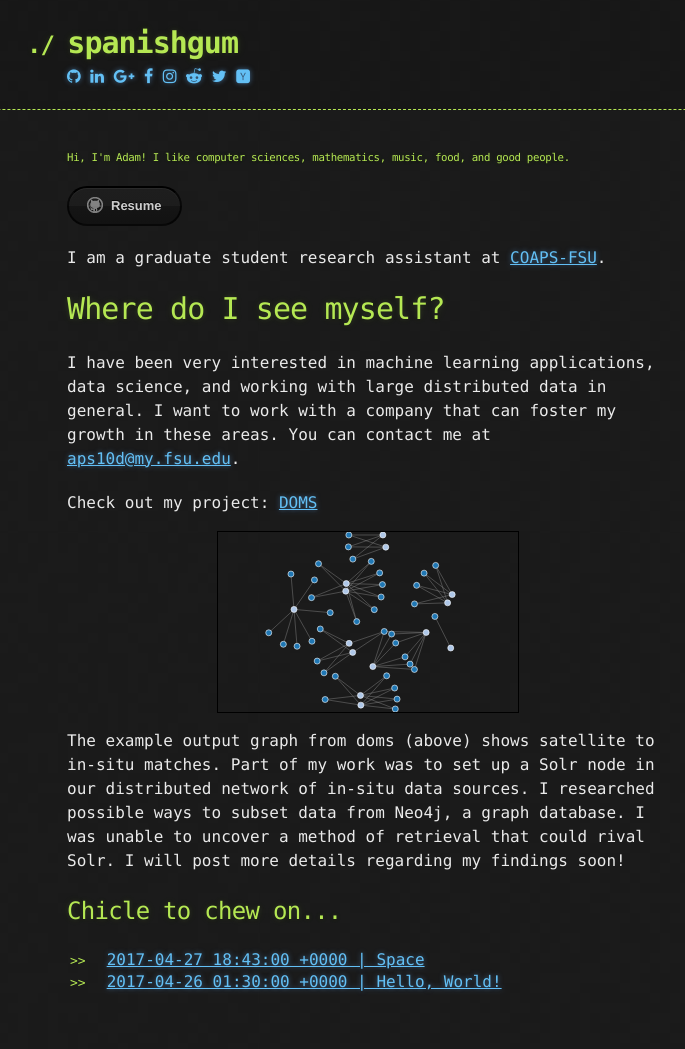
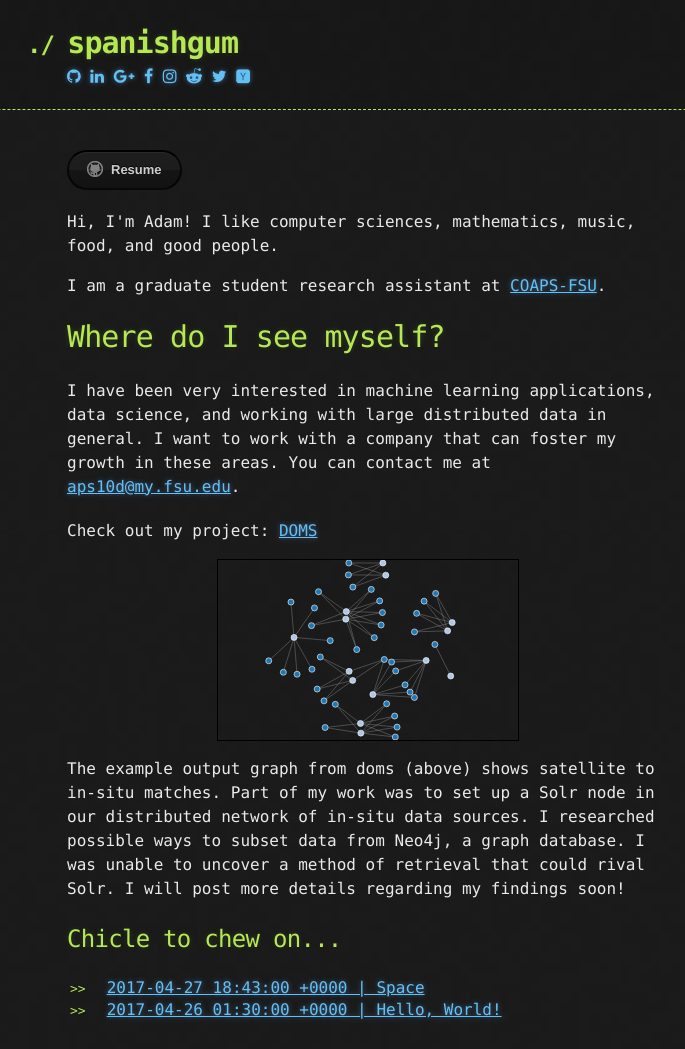
Before and after one commit to spanishgum/spanishgum.github.io, a Jekyll site: the page built from index.md, in a window 1280 px wide. Shown: the whole page, without its empty margins (273-958 px from the left). Built offline with Jekyll 4.4.1, drawn with Linux system fonts in a browser that asks for light colours; before the commit the page ends 1021 px from its top, so only the background shows below that.

Commit message:
moving stuff around from header to body in homepage

```diff
--- a/_layouts/default.html
+++ b/_layouts/default.html
@@ -24,18 +24,15 @@
 
 
         <div class="container">
-            <h6>{{ site.description | default: site.github.project_tagline }}</h6>
-
             <section id="downloads">
                 <a href="https://github.com/spanishgum/spanishgum.github.io/blob/master/resume.pdf" class="btn btn-github">
                     <span class="icon"></span>Resume</a>
             </section>
         </div>
 
-
-
         <div class="container">
             <section id="main_content">
+                {{ site.description | default: site.github.project_tagline }}
                 {{ content }}
             </section>
             Check out my project: <a href="http://doms.coaps.fsu.edu/">DOMS</a>
```
